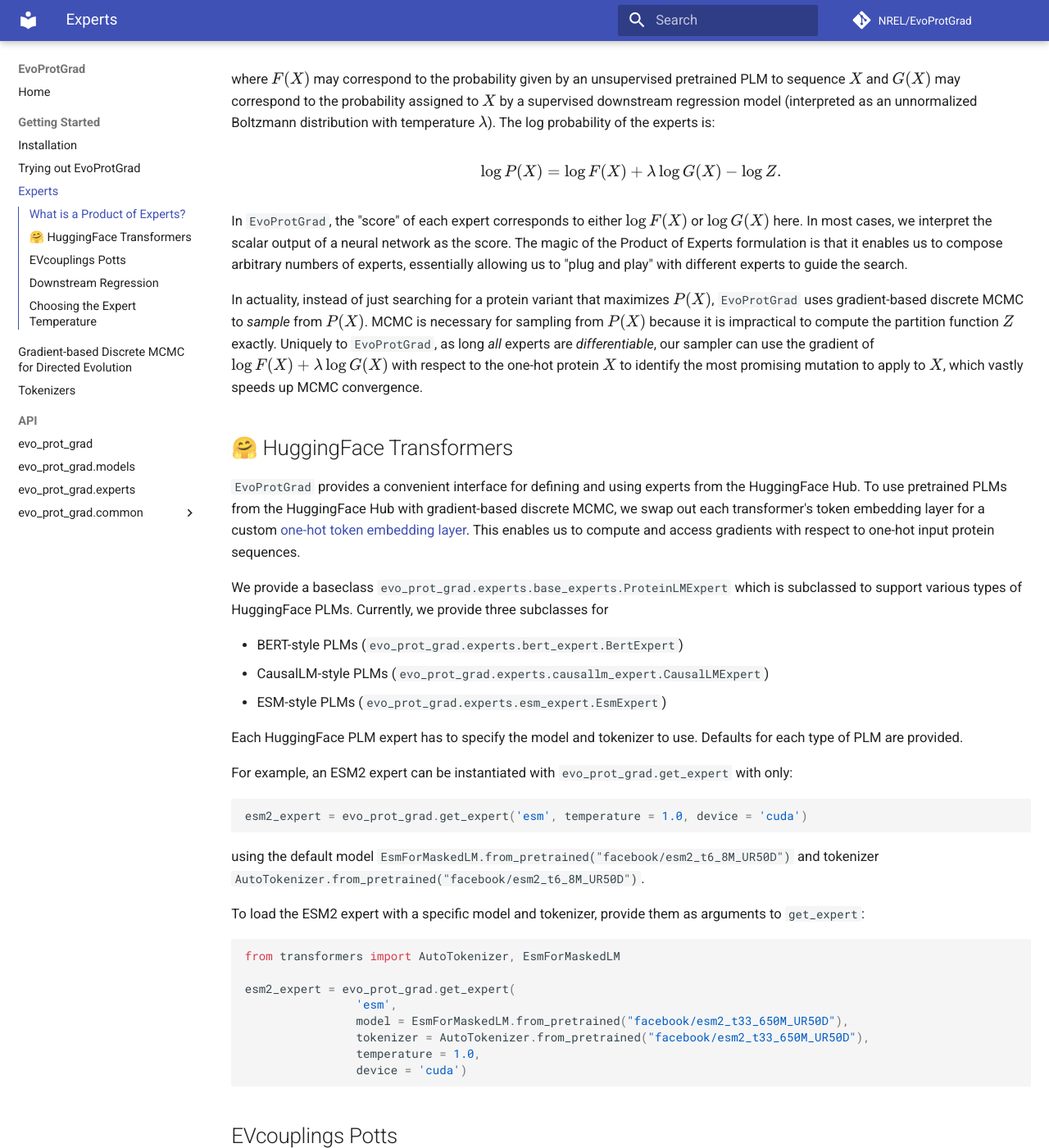
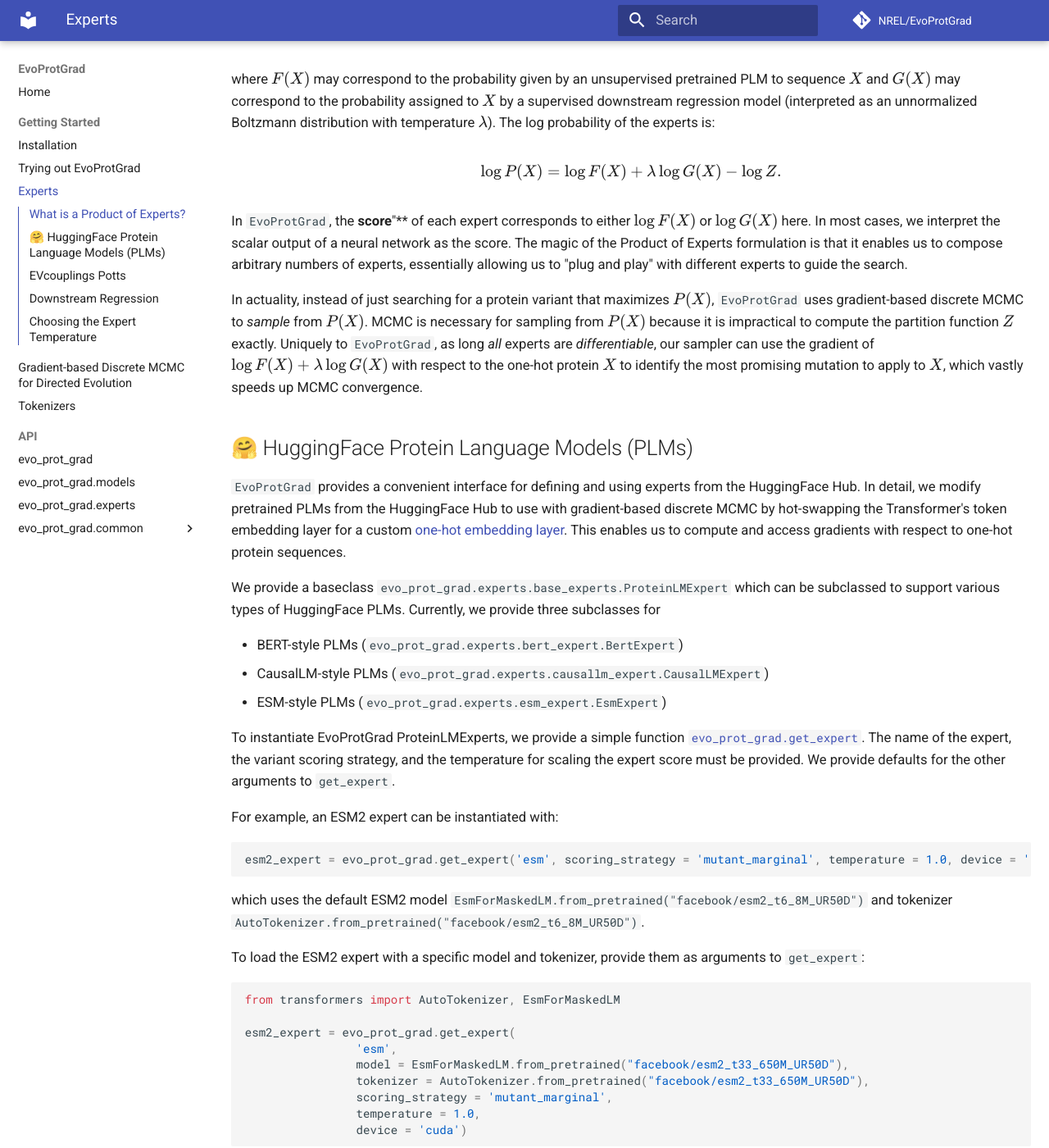
Before and after one commit to NREL/EvoProtGrad, an MkDocs documentation site: the page built from docs/getting_started/experts.md, in a window 1280 px wide and 1400 px high, scrolled down 896 px. Shown: the whole window at 82% size. Built offline with MkDocs 1.6.1 and Material for MkDocs 9.7.7, drawn with Linux system fonts in a browser that asks for light colours; comment, search, counter and statistics services are not loaded; some of the changed text lies outside the part shown.

Commit message:
Touching up documentation

````diff
--- a/docs/getting_started/experts.md
+++ b/docs/getting_started/experts.md
@@ -33,33 +33,33 @@
 \log P(X) = \log F(X) + \lambda \log G(X) - \log Z.
 $$
 
-In `EvoProtGrad`, the "score" of each expert corresponds to either $\log F(X)$ or $\log G(X)$ here. In most cases, we interpret the scalar output of a neural network as the score.
+In `EvoProtGrad`, the **score**"** of each expert corresponds to either $\log F(X)$ or $\log G(X)$ here. In most cases, we interpret the scalar output of a neural network as the score.
 The magic of the Product of Experts formulation is that it enables us to compose arbitrary numbers of experts, essentially allowing us to "plug and play" with different experts to guide the search.
 
 In actuality, instead of just searching for a protein variant that maximizes $P(X)$, `EvoProtGrad` uses gradient-based discrete MCMC to *sample* from $P(X)$.
 MCMC is necessary for sampling from $P(X)$ because it is impractical to compute the partition function $Z$ exactly.
 Uniquely to `EvoProtGrad`, as long *all* experts are *differentiable*, our sampler can use the gradient of $\log F(X) + \lambda \log G(X)$ with respect to the one-hot protein $X$ to identify the most promising mutation to apply to $X$, which vastly speeds up MCMC convergence.
 
-##  🤗 HuggingFace Transformers
+##  🤗 HuggingFace Protein Language Models (PLMs)
 
 `EvoProtGrad` provides a convenient interface for defining and using experts from the HuggingFace Hub.
-To use pretrained PLMs from the HuggingFace Hub with gradient-based discrete MCMC, we swap out each transformer's token embedding layer for a custom [one-hot token embedding layer](https://nrel.github.io/EvoProtGrad/api/common/embeddings/#onehotembedding). This enables us to compute and access gradients with respect to one-hot input protein sequences.
+In detail, we modify pretrained PLMs from the HuggingFace Hub to use with gradient-based discrete MCMC by hot-swapping the Transformer's token embedding layer for a custom [one-hot embedding layer](https://nrel.github.io/EvoProtGrad/api/common/embeddings/#onehotembedding). This enables us to compute and access gradients with respect to one-hot protein sequences.
 
-We provide a baseclass `evo_prot_grad.experts.base_experts.ProteinLMExpert` which is subclassed to support various types of HuggingFace PLMs. Currently, we provide three subclasses for
+We provide a baseclass `evo_prot_grad.experts.base_experts.ProteinLMExpert` which can be subclassed to support various types of HuggingFace PLMs. Currently, we provide three subclasses for
 
 - BERT-style PLMs (`evo_prot_grad.experts.bert_expert.BertExpert`)
 - CausalLM-style PLMs (`evo_prot_grad.experts.causallm_expert.CausalLMExpert`)
 - ESM-style PLMs (`evo_prot_grad.experts.esm_expert.EsmExpert`)
 
-Each HuggingFace PLM expert has to specify the model and tokenizer to use. Defaults for each type of PLM are provided.
+To instantiate EvoProtGrad ProteinLMExperts, we provide a simple function [`evo_prot_grad.get_expert`](https://nrel.github.io/EvoProtGrad/api/evo_prot_grad/#get_expert). The name of the expert, the variant scoring strategy, and the temperature for scaling the expert score must be provided. We provide defaults for the other arguments to `get_expert`.
 
-For example, an ESM2 expert can be instantiated with `evo_prot_grad.get_expert` with only:
+For example, an ESM2 expert can be instantiated with:
 
 ```python
-esm2_expert = evo_prot_grad.get_expert('esm', temperature = 1.0, device = 'cuda')
+esm2_expert = evo_prot_grad.get_expert('esm', scoring_strategy = 'mutant_marginal', temperature = 1.0, device = 'cuda')
 ```
 
-using the default model `EsmForMaskedLM.from_pretrained("facebook/esm2_t6_8M_UR50D")` and tokenizer `AutoTokenizer.from_pretrained("facebook/esm2_t6_8M_UR50D")`.
+which uses the default ESM2 model `EsmForMaskedLM.from_pretrained("facebook/esm2_t6_8M_UR50D")` and tokenizer `AutoTokenizer.from_pretrained("facebook/esm2_t6_8M_UR50D")`.
 
 To load the ESM2 expert with a specific model and tokenizer, provide them as arguments to `get_expert`:
 
@@ -70,6 +70,7 @@
                 'esm',
                 model = EsmForMaskedLM.from_pretrained("facebook/esm2_t33_650M_UR50D"),
                 tokenizer = AutoTokenizer.from_pretrained("facebook/esm2_t33_650M_UR50D"),
+                scoring_strategy = 'mutant_marginal',
                 temperature = 1.0,
                 device = 'cuda')
 ```
@@ -94,6 +95,7 @@
 evcouplings_expert = get_expert(
             'evcouplings',
             temperature = 1.0,
+            scoring_strategy = 'attribute_value',
             model = evcouplings_model)
 ```
 
@@ -110,6 +112,7 @@
 regression_expert = get_expert(
             'onehot_downstream_regression',
             temperature = 1.0,
+            scoring_strategy = 'attribute_value',
             model = onehotcnn_model)
 ```
 
@@ -125,16 +128,12 @@
 regression_expert = get_expert(
             'onehot_downstream_regression',
             temperature = 1.0,
+            scoring_strategy = 'attribute_value',
             model = onehotcnn_model)
 ```
 
 ## Choosing the Expert Temperature
 
 The expert temperature $\lambda$ controls the relative importance of the expert in the Product of Experts. By default it is set to 1.
-
-!!! note
-
-    By default, the expert's score for a variant is normalized by the wild type score, i.e., we subtract the wild type score from the variant score. This is to ensure that each expert in the Product of Experts is centered around 0. If you want to use the raw expert score, set `use_without_wildtype = True` when instantiating the expert.
-
-If using wild type centering, then we recommend first trying temperatures of 1.0 for each $\lambda$.
+We recommend first trying temperatures of 1.0 for each $\lambda$, and checking whether each expert score is within the same order of magnitude as the other experts. If one expert's scores are much larger or smaller than the others, you may need to adjust the temperature to balance the experts.
 We describe a simple heuristic for selecting $\lambda$ via a grid search using a small dataset of labeled variants in Section 5.2 of our [paper](https://doi.org/10.1088/2632-2153/accacd).
--- a/evo_prot_grad/__init__.py
+++ b/evo_prot_grad/__init__.py
@@ -32,6 +32,8 @@
         expert_name = 'esm',
         model = EsmForMaskedLM.from_pretrained("facebook/esm2_t36_3B_UR50D"),
         tokenizer = AutoTokenizer.from_pretrained("facebook/esm2_t36_3B_UR50D"),
+        scoring_strategy = 'mutant_marginal',
+        temperature = 1.0,
         device = 'cuda'
     )
     ```
````
Also changed, not shown: docs/getting_started/Trying_out_EvoProtGrad.md (+6 -4 lines).
